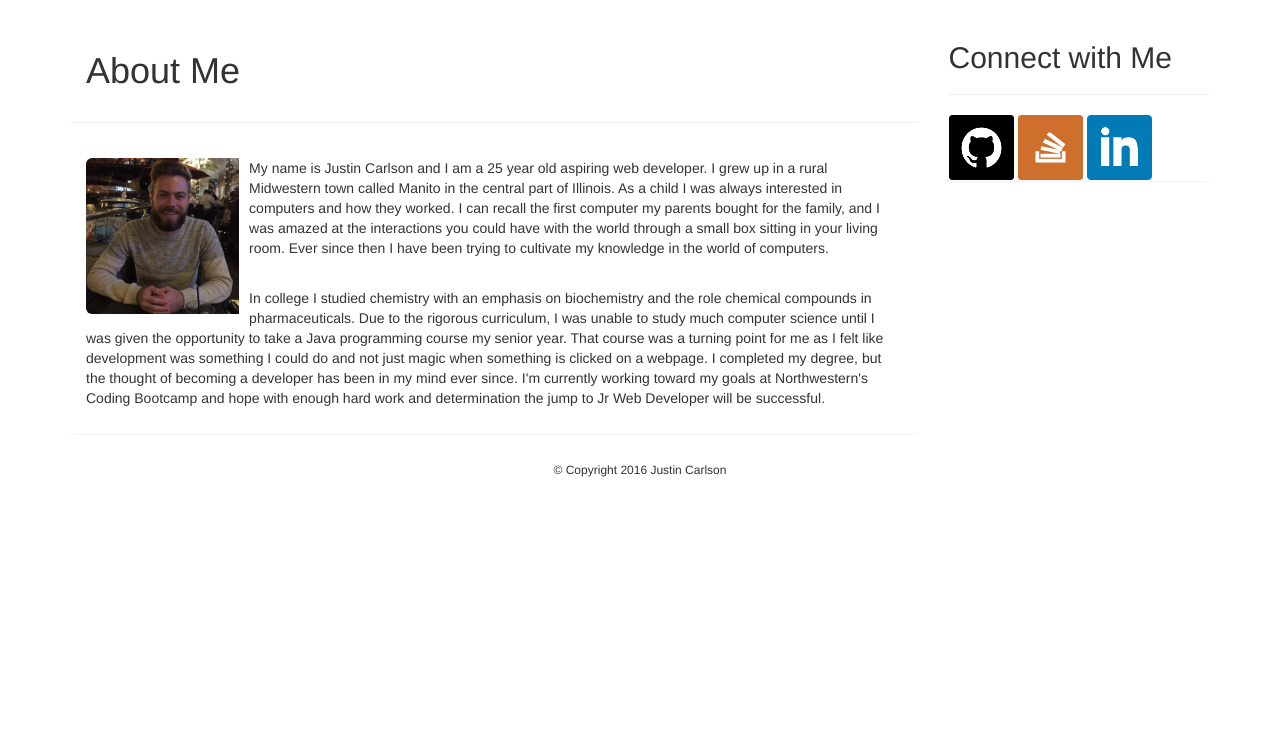
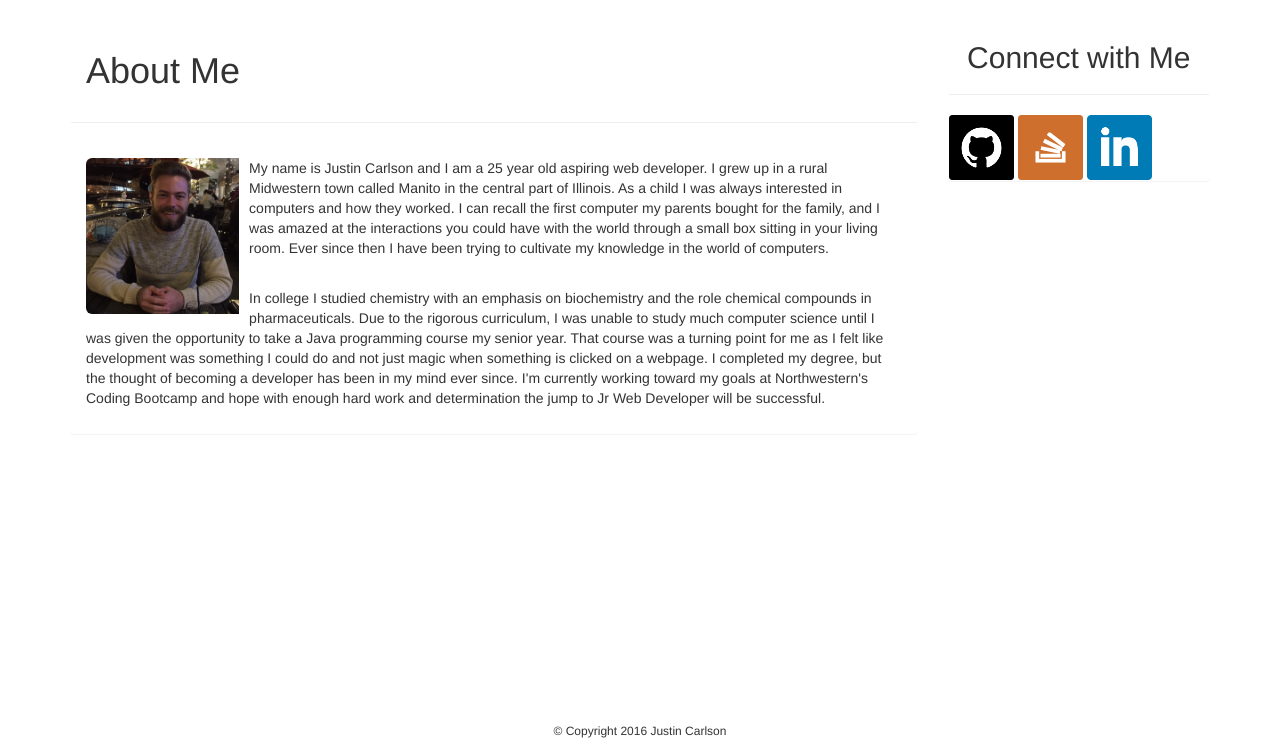
Before and after one commit to JustinRyanCarlson/Bootstrap-Portfolio, a PHP site: page / in a window 1280 px wide. Shown: the part 52-800 px from the top of the page. Run offline with PHP 8.4, Linux system fonts and the light colour scheme; some libraries are stand-ins or nearby versions.

Commit message:
worked on index.html and adds a style to style.css

```diff
--- a/index.html
+++ b/index.html
@@ -46,10 +46,11 @@
 						</div>
 				</div>
 			</div>
+
 			<div class="col-md-3">
 				<div class="panel">
 					<div>
-						<h2>Connect with Me</h2>
+						<h2 class="text-center">Connect with Me</h2>
 					</div>
 
 					<hr>
@@ -62,7 +63,7 @@
 		</div>
 	</div>
 
-	<footer>
+	<footer class="navbar-fixed-bottom">
 		<h6 class="text-center">&copy; Copyright 2016 Justin Carlson</h6>
 	</footer>
 
```
Also changed, not shown: assets/css/style.css (line endings or trailing spaces).
